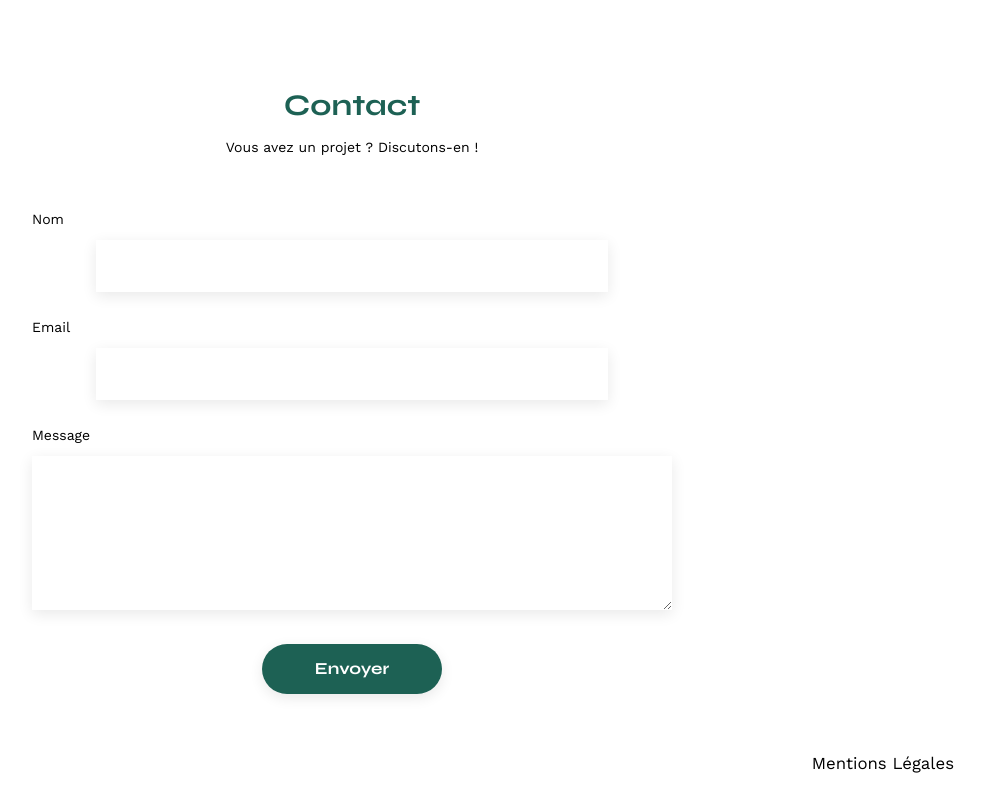
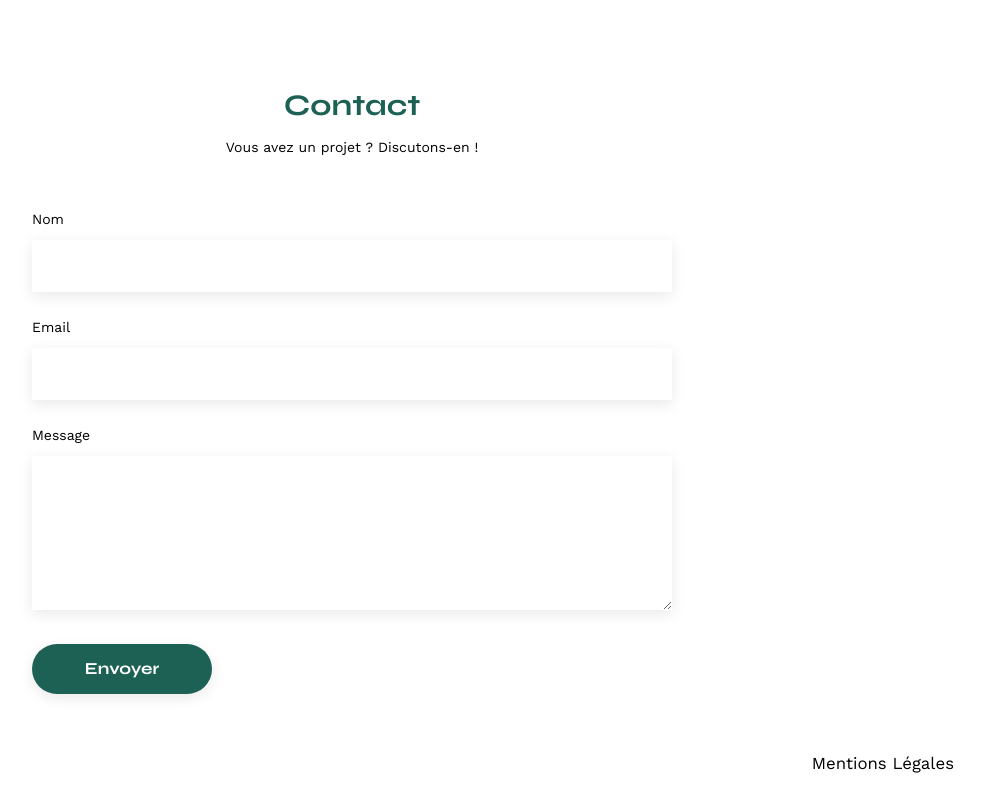
Before and after one commit to avainfo/OCFormationsWebDevelopper, a plain HTML site: page Portfolio-architecte-sophie-bluel/FrontEnd/index.html in a window 1280 px wide. Shown: the part 673-1473 px from the top of the page, without its empty margins (288-1272 px from the left). Drawn offline with nearby package versions, Linux system fonts and the light colour scheme; no server answers.

Commit message:
Fixed style for contact input

```diff
--- a/Portfolio-architecte-sophie-bluel/FrontEnd/assets/style.css
+++ b/Portfolio-architecte-sophie-bluel/FrontEnd/assets/style.css
@@ -234,3 +234,8 @@ footer nav ul {
     justify-content: flex-end;
     margin: 2em
 }
+
+#contact form input {
+    margin-left: 0;
+    margin-right: 0;
+}
```
